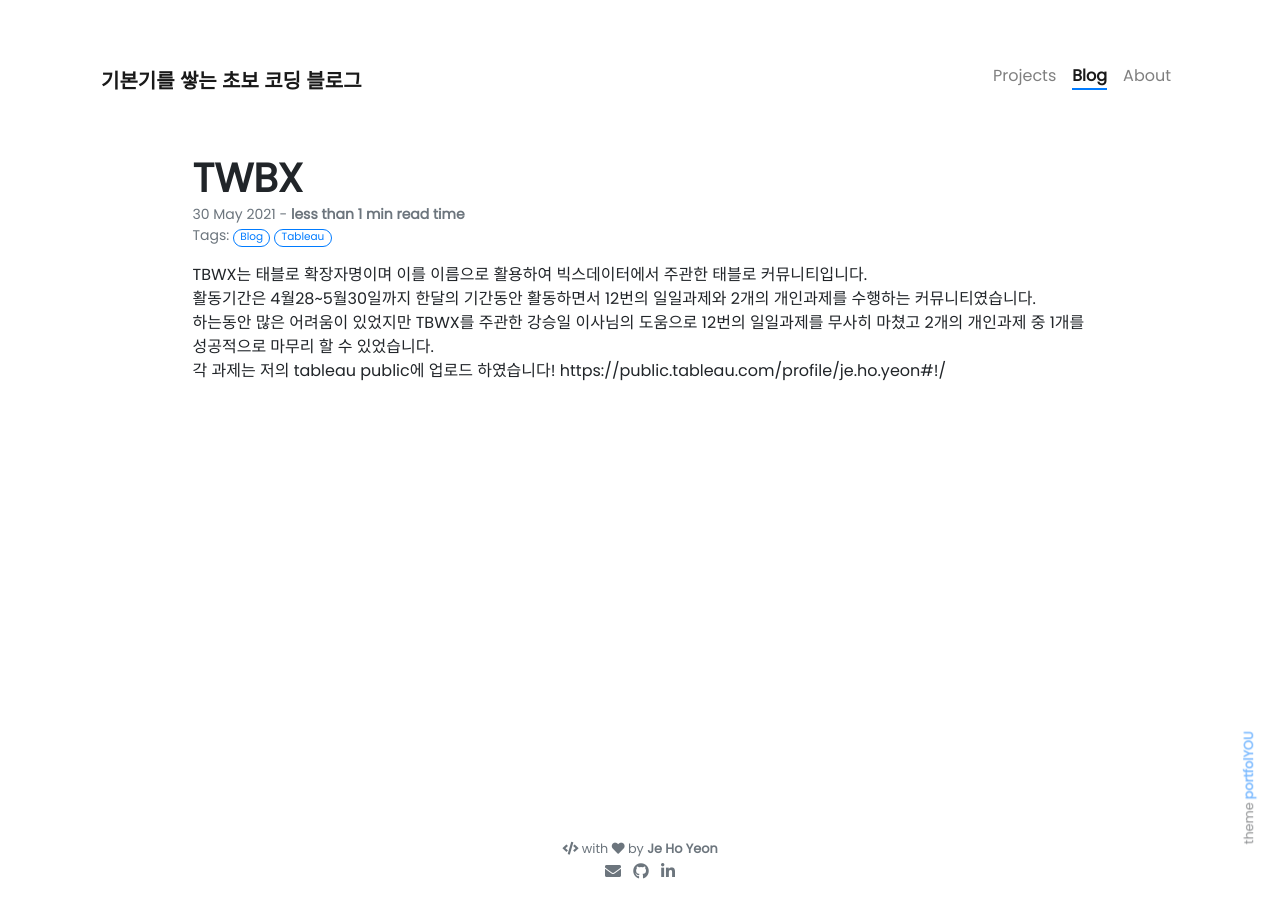
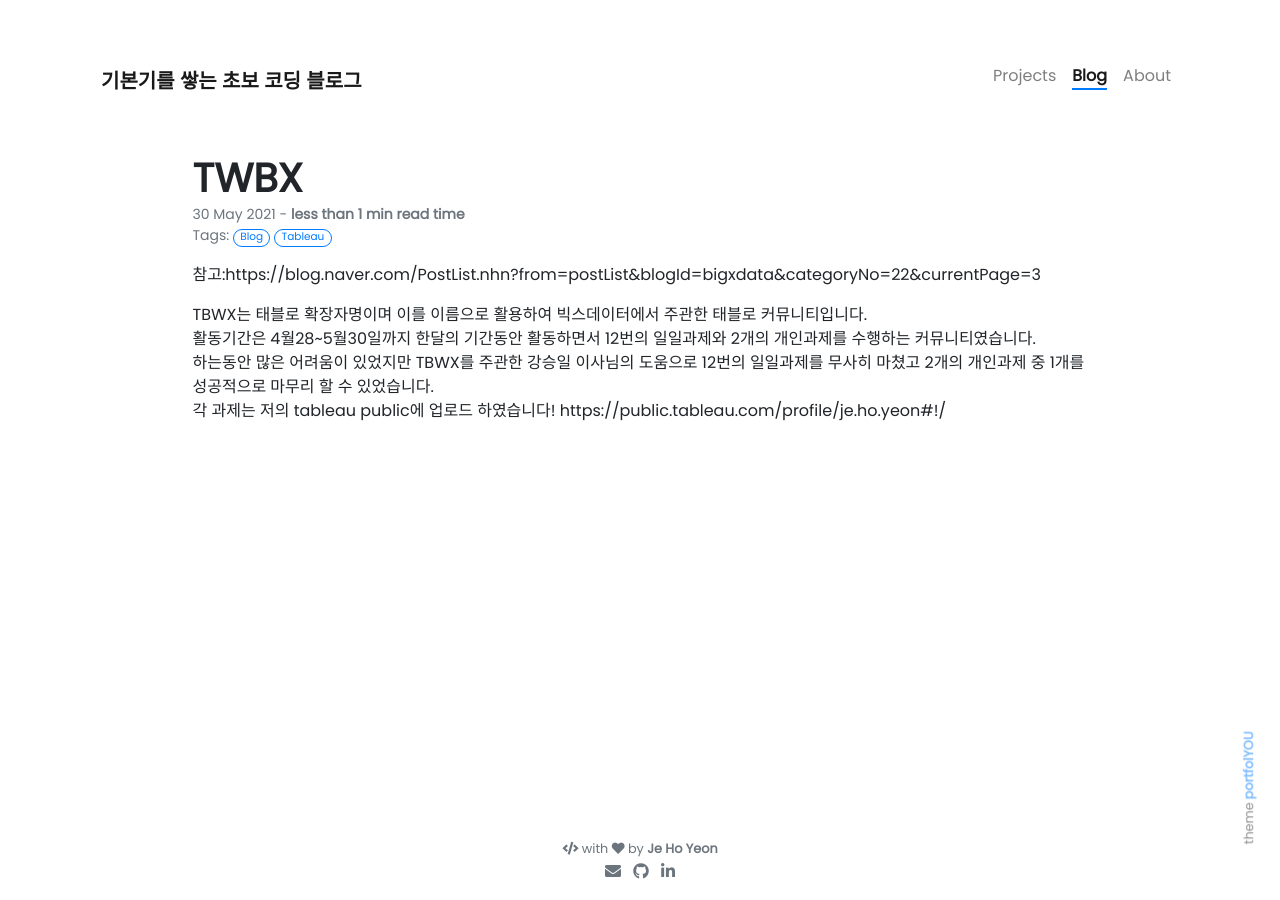
Before and after one commit to jyeon94/jyeon94.github.io, a Jekyll site: the page built from _posts/2021-05-30-Tableau.md, in a window 1280 px wide. Built offline with Jekyll 4.4.1, drawn with Linux system fonts in a browser that asks for light colours; nearby versions of some CDN libraries; our own code applies the rules of GitHub Pages for plain Markdown files.

Commit message:
Update 2021-05-30-Tableau.md

```diff
--- a/_posts/2021-05-30-Tableau.md
+++ b/_posts/2021-05-30-Tableau.md
@@ -5,9 +5,10 @@
 color:
 description:
 ---
-[참고]:https://blog.naver.com/PostList.nhn?from=postList&blogId=bigxdata&categoryNo=22&currentPage=3
+참고:https://blog.naver.com/PostList.nhn?from=postList&blogId=bigxdata&categoryNo=22&currentPage=3
 
 TBWX는 태블로 확장자명이며 이를 이름으로 활용하여 빅스데이터에서 주관한 태블로 커뮤니티입니다.<br/>
 활동기간은 4월28~5월30일까지 한달의 기간동안 활동하면서 12번의 일일과제와 2개의 개인과제를 수행하는 커뮤니티였습니다.<br/>
 하는동안 많은 어려움이 있었지만 TBWX를 주관한 강승일 이사님의 도움으로 12번의 일일과제를 무사히 마쳤고 2개의 개인과제 중 1개를 성공적으로 마무리 할 수 있었습니다.<br/>
-각 과제는 저의 tableau public에 업로드 하였습니다! https://public.tableau.com/profile/je.ho.yeon#!/
+각 과제는 저의 tableau public에 업로드 하였습니다!
+https://public.tableau.com/profile/je.ho.yeon#!/
```
